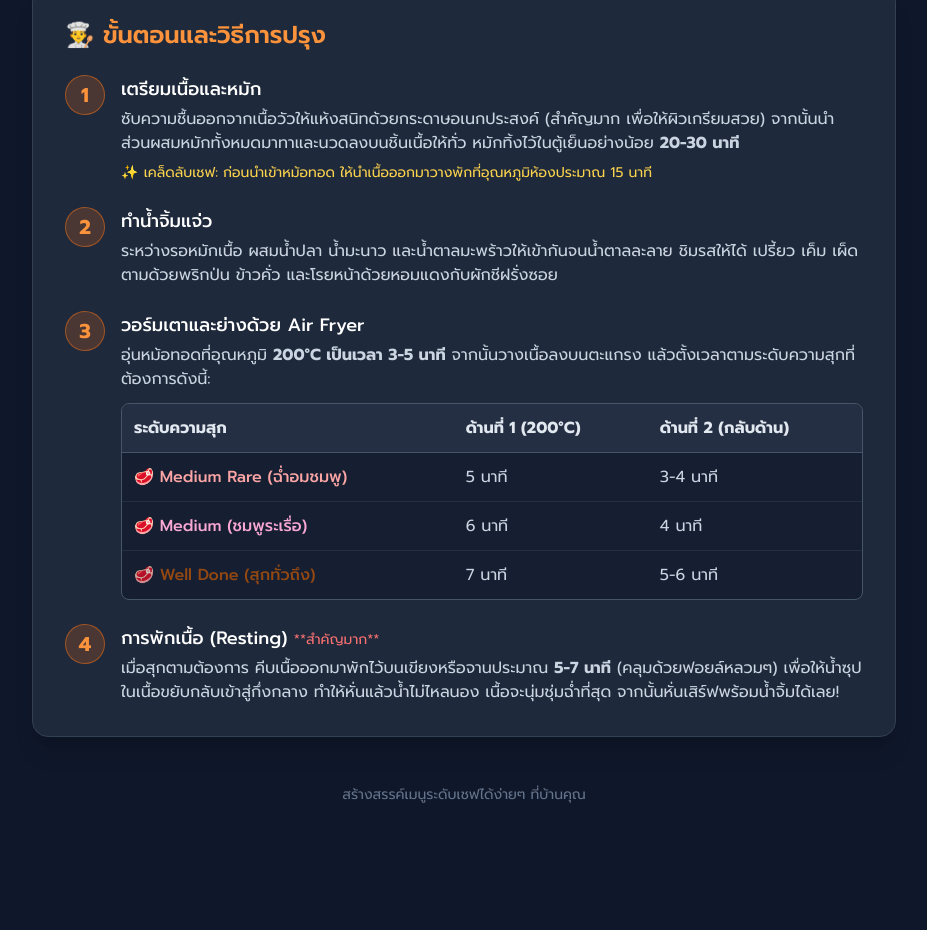
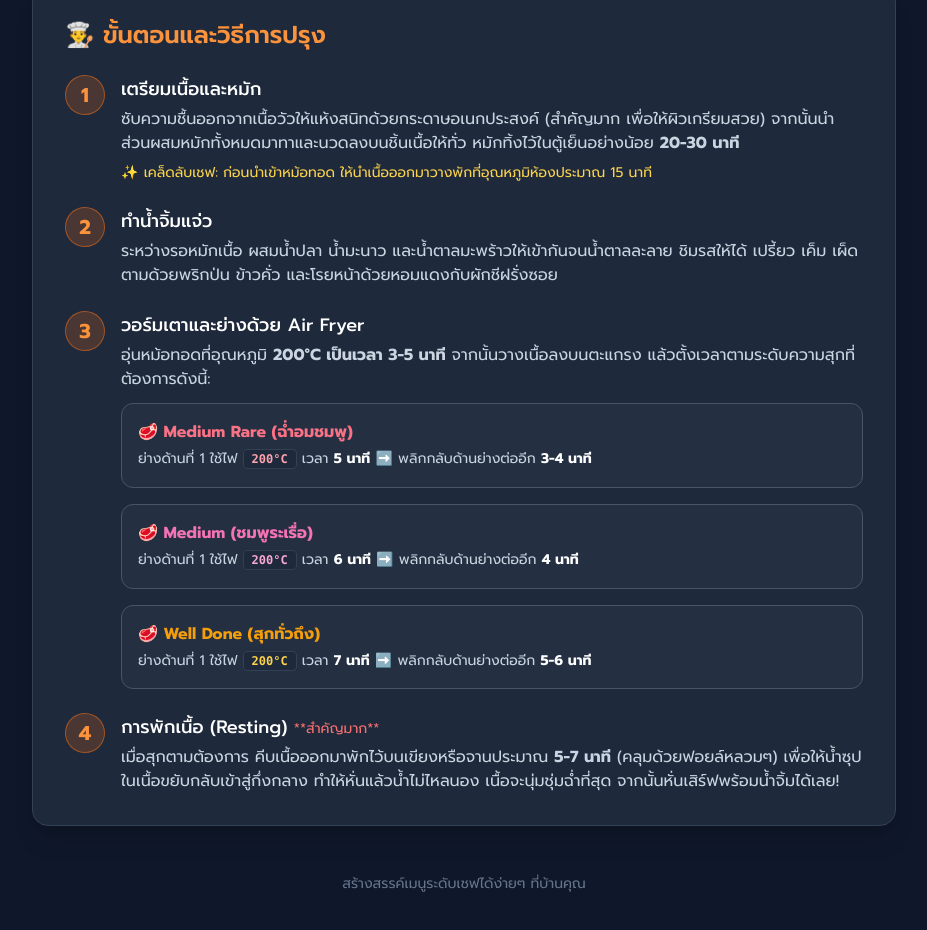
Before and after one commit to laserpui/Beloved-Family, a plain HTML site: page family-menu/Air Fryer/เนื้อย่าง.html in a window 1280 px wide. Shown: the part 1041-1971 px from the top of the page, without its empty margins (176-1103 px from the left). Before the commit the page ends 1894 px from the top, so only its background shows below. Drawn offline with nearby package versions, Linux system fonts and the light colour scheme.

Commit message:
Add files via upload

```diff
--- a/family-menu/Air Fryer/เนื้อย่าง.html
+++ b/family-menu/Air Fryer/เนื้อย่าง.html
@@ -135,34 +135,34 @@
                         <h4 class="text-lg font-medium text-white">วอร์มเตาและย่างด้วย Air Fryer</h4>
                         <p class="text-slate-300 mt-1 mb-3">อุ่นหม้อทอดที่อุณหภูมิ <strong>200°C เป็นเวลา 3-5 นาที</strong> จากนั้นวางเนื้อลงบนตะแกรง แล้วตั้งเวลาตามระดับความสุกที่ต้องการดังนี้:</p>
 
-                        <!-- Responsive Table -->
-                        <div class="overflow-x-auto table-container rounded-lg border border-slate-600 bg-slate-900/50">
-                            <table class="w-full text-left border-collapse min-w-[500px]">
-                                <thead>
-                                    <tr class="bg-slate-700/50 text-slate-200">
-                                        <th class="p-3 border-b border-slate-600">ระดับความสุก</th>
-                                        <th class="p-3 border-b border-slate-600">ด้านที่ 1 (200°C)</th>
-                                        <th class="p-3 border-b border-slate-600">ด้านที่ 2 (กลับด้าน)</th>
-                                    </tr>
-                                </thead>
-                                <tbody class="text-slate-300">
-                                    <tr class="border-b border-slate-700/50 hover:bg-slate-800/50 transition">
-                                        <td class="p-3 font-medium text-red-300">🥩 Medium Rare (ฉ่ำอมชมพู)</td>
-                                        <td class="p-3">5 นาที</td>
-                                        <td class="p-3">3-4 นาที</td>
-                                    </tr>
-                                    <tr class="border-b border-slate-700/50 hover:bg-slate-800/50 transition">
-                                        <td class="p-3 font-medium text-pink-300">🥩 Medium (ชมพูระเรื่อ)</td>
-                                        <td class="p-3">6 นาที</td>
-                                        <td class="p-3">4 นาที</td>
-                                    </tr>
-                                    <tr class="hover:bg-slate-800/50 transition">
-                                        <td class="p-3 font-medium text-amber-700/80">🥩 Well Done (สุกทั่วถึง)</td>
-                                        <td class="p-3">7 นาที</td>
-                                        <td class="p-3">5-6 นาที</td>
-                                    </tr>
-                                </tbody>
-                            </table>
+                        <!-- Responsive Cooking Times (Text-based) -->
+                        <div class="space-y-4 mt-3">
+                            <div class="p-4 bg-slate-700/30 border border-slate-600 rounded-xl">
+                                <div class="font-bold text-rose-400 text-base flex items-center gap-2 mb-1">
+                                    🥩 Medium Rare (ฉ่ำอมชมพู)
+                               </div>
+                                <p class="text-slate-300 leading-relaxed text-sm">
+                                    ย่างด้านที่ 1 ใช้ไฟ <span class="bg-slate-800 text-rose-300 px-2 py-0.5 rounded font-mono font-bold text-xs border border-slate-700">200°C</span> เวลา <span class="font-bold text-white">5 นาที</span> ➡️ พลิกกลับด้านย่างต่ออีก <span class="font-bold text-white">3-4 นาที</span>
+                                </p>
+                            </div>
+
+                            <div class="p-4 bg-slate-700/30 border border-slate-600 rounded-xl">
+                                <div class="font-bold text-pink-400 text-base flex items-center gap-2 mb-1">
+                                    🥩 Medium (ชมพูระเรื่อ)
+                                </div>
+                                <p class="text-slate-300 leading-relaxed text-sm">
+                                    ย่างด้านที่ 1 ใช้ไฟ <span class="bg-slate-800 text-pink-300 px-2 py-0.5 rounded font-mono font-bold text-xs border border-slate-700">200°C</span> เวลา <span class="font-bold text-white">6 นาที</span> ➡️ พลิกกลับด้านย่างต่ออีก <span class="font-bold text-white">4 นาที</span>
+                                </p>
+                            </div>
+
+                            <div class="p-4 bg-slate-700/30 border border-slate-600 rounded-xl">
+                                <div class="font-bold text-amber-500 text-base flex items-center gap-2 mb-1">
+                                    🥩 Well Done (สุกทั่วถึง)
+                                </div>
+                                <p class="text-slate-300 leading-relaxed text-sm">
+                                    ย่างด้านที่ 1 ใช้ไฟ <span class="bg-slate-800 text-amber-300 px-2 py-0.5 rounded font-mono font-bold text-xs border border-slate-700">200°C</span> เวลา <span class="font-bold text-white">7 นาที</span> ➡️ พลิกกลับด้านย่างต่ออีก <span class="font-bold text-white">5-6 นาที</span>
+                                </p>
+                            </div>
                         </div>
                     </div>
                 </div>
```
Also changed, not shown: family-menu/Air Fryer/หมูย่าง.html (+27 -31 lines).
